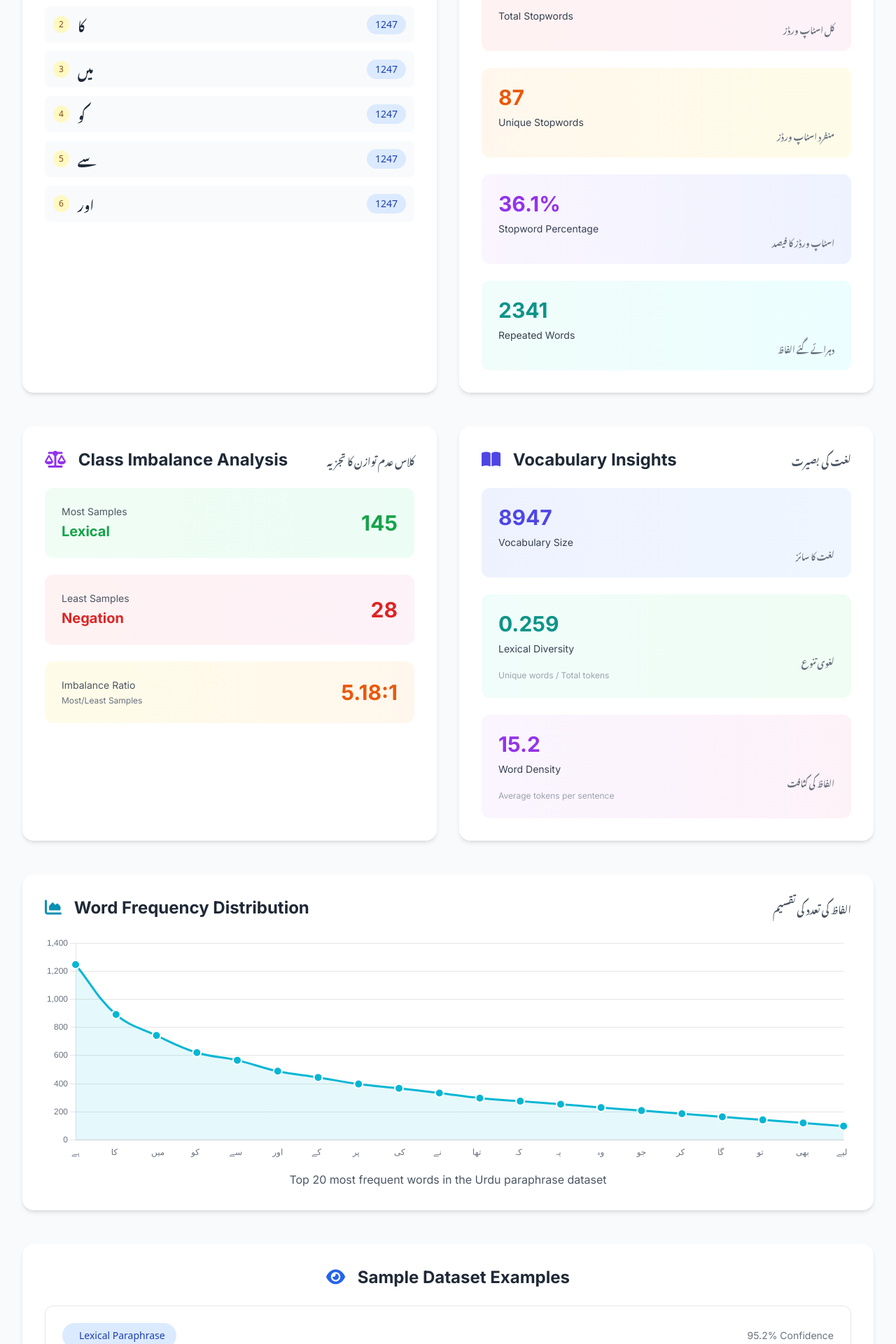
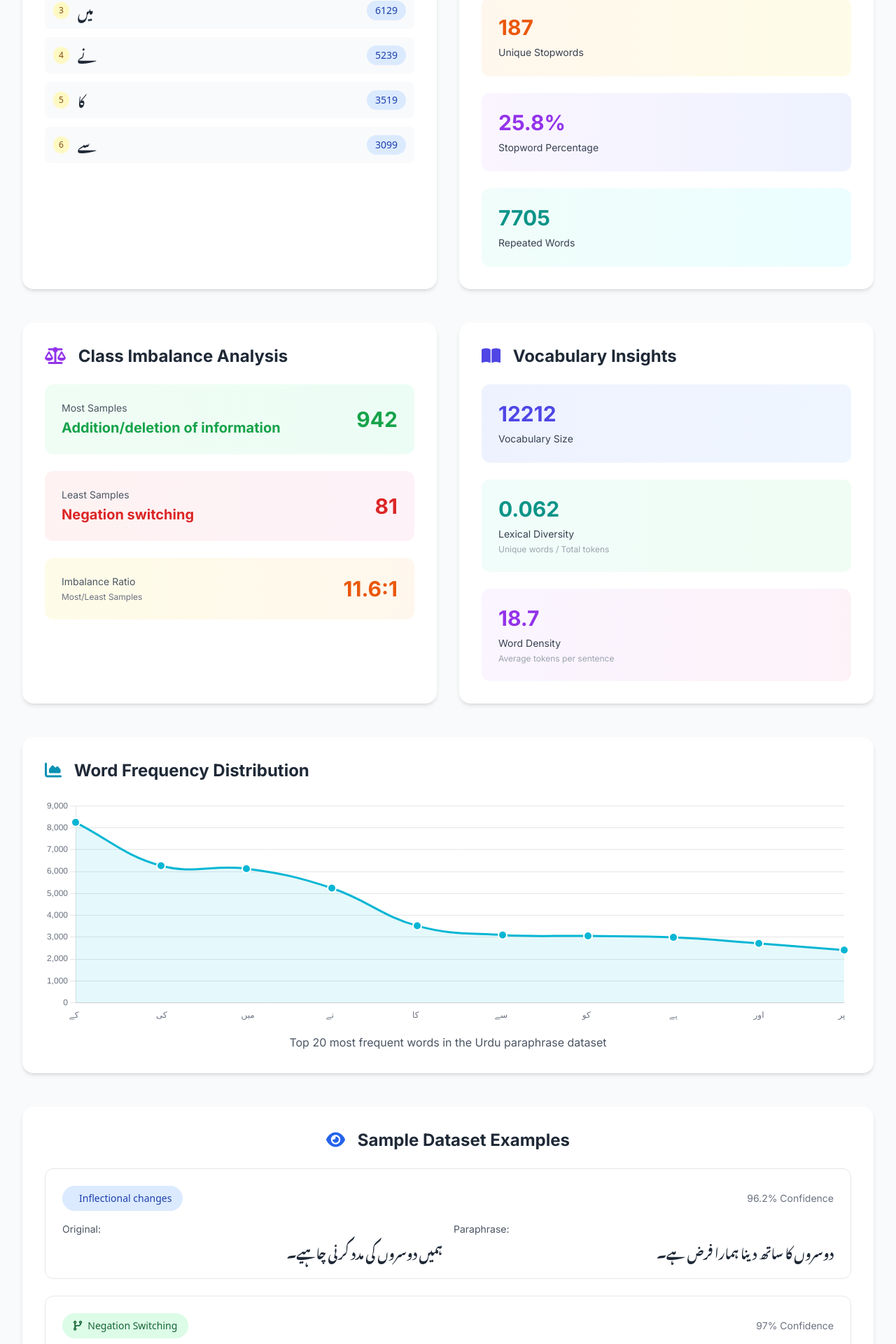
Before and after one commit to mumarasif/urdu-paraphrase-webapp, a Django app: page /eda/ in a window 1280 px wide. Shown: the part 2000-3920 px from the top of the page at 70% size. Run offline with Django 5.2, Linux system fonts and the light colour scheme; parts of the project's set-up code (start-up, migrations or seed data) failed here and were passed over; some libraries are stand-ins or nearby versions; some web fonts are replaced.

Commit message:
Changes in UI and EDA Actual data

```diff
--- a/paraphrase_app/views.py
+++ b/paraphrase_app/views.py
@@ -26,14 +26,16 @@ def document_prediction(request):
 
 def eda(request):
     # Comprehensive sample data for EDA visualizations
-    total_tokens = 34520
-    total_sentences = 2266
-    unique_words = 8947
+    total_tokens = 196254
+    total_sentences = 10500
+    unique_words = 12212
+    urdu_words = ['کے', 'کی', 'میں', 'نے', 'کا', 'سے', 'کو', 'ہے', 'اور', 'پر']
+    counts = [8243, 6262, 6129, 5239, 3519, 3099, 3057, 2990, 2713, 2412]
 
     context = {
         # Corpus Overview
         'corpus_stats': {
-            'total_sentence_pairs': 1133,
+            'total_sentence_pairs': 5250,
             'total_sentences': total_sentences,
             'total_tokens': total_tokens,
             'unique_words': unique_words,
@@ -44,39 +46,40 @@ def eda(request):
 
         # Paraphrase Type Distribution
         'class_distribution': {
-            'labels': ['Lexical', 'Syntactic', 'Semantic', 'Morphological', 'Compound', 'Phrasal', 'Structural', 'Contextual', 'Stylistic', 'Discourse', 'Pragmatic', 'Temporal', 'Modal', 'Negation'],
-            'data': [145, 132, 128, 98, 87, 76, 65, 58, 52, 48, 43, 38, 35, 28],
-            'percentages': [12.8, 11.6, 11.3, 8.7, 7.7, 6.7, 5.7, 5.1, 4.6, 4.2, 3.8, 3.4, 3.1, 2.5]
+            'labels': ['Inflectional changes', 'Derivational changes', 'Spelling and format changes', 'Same-polarity substitutions', 'Synthetic–analytic substitutions', 'Opposite-polarity substitutions', 'Diathesis alterations', 'Negation switching', 'Punctuation and format changes', 'Direct/Indirect style alterations', 'Semantic changes', 'Change of order', 'Addition/deletion of information', 'English to Urdu translation changes'],
+            'data': [145, 118, 920, 633, 421, 200, 99, 81, 477, 248, 565, 253, 942, 148],
+            'percentages': [ 4.1, 3.3,26.1, 18.0, 11.9, 5.7, 2.8, 2.3, 13.6, 7.0, 16.0, 7.2, 26.8, 4.2]
         },
 
         # Sentence Length Analysis
         'length_stats': {
-            'labels': ['1-5', '6-10', '11-15', '16-20', '21-25', '26-30', '31+'],
-            'data': [89, 234, 312, 267, 156, 58, 17],
-            'avg_length': 15.8,
+            'labels': json.dumps(['1-5', '6-10', '11-15', '16-20', '21-25', '26-30', '31+']),
+            'data': json.dumps([300, 1383, 1153, 486, 389, 216, 1519]),
+            'avg_length': 36,
             'min_length': 3,
-            'max_length': 42
+            'max_length': 771
         },
 
         # Top Frequent Words
+        'frequent_words_list': list(zip(urdu_words, counts)),  # for template loop
         'frequent_words': {
-            'urdu_words': ['ہے', 'کا', 'میں', 'کو', 'سے', 'اور', 'کے', 'پر', 'کی', 'نے', 'تھا', 'کہ', 'یہ', 'وہ', 'جو', 'کر', 'گا', 'تو', 'بھی', 'لیے'],
-            'counts': [1247, 892, 743, 621, 567, 489, 445, 398, 367, 334, 298, 276, 254, 231, 209, 187, 165, 143, 121, 99]
+            'urdu_words': urdu_words,
+            'counts': counts
         },
 
         # Stopword Statistics
         'stopword_stats': {
-            'total_stopwords': 12456,
-            'unique_stopwords': 87,
-            'stopword_percentage': 36.1,
-            'repeated_words': 2341
+            'total_stopwords': 50616,
+            'unique_stopwords': 187,
+            'stopword_percentage': 25.8,
+            'repeated_words': 7705
         },
 
         # Class Imbalance
         'class_imbalance': {
-            'most_samples': {'type': 'Lexical', 'count': 145},
-            'least_samples': {'type': 'Negation', 'count': 28},
-            'imbalance_ratio': 5.18  # most/least
+            'most_samples': {'type': 'Addition/deletion of information', 'count': 942},
+            'least_samples': {'type': 'Negation switching', 'count': 81},
+            'imbalance_ratio': 11.6  # most/least
         }
     }
     return render(request, 'paraphrase_app/eda.html', context)
--- a/requirements.txt
+++ b/requirements.txt
@@ -43,7 +43,7 @@ mdurl==0.1.2
 ml-dtypes==0.4.1
 mpmath==1.3.0
 namex==0.1.0
-networkx==3.5
+networkx==3.4.2
 numpy==2.0.2
 openpyxl==3.1.5
 opt_einsum==3.4.0
--- a/templates/base.html
+++ b/templates/base.html
@@ -3,7 +3,7 @@
 <head>
     <meta charset="UTF-8">
     <meta name="viewport" content="width=device-width, initial-scale=1.0">
-    <title>{% block title %}Urdu Paraphrase Classification{% endblock %}</title>
+    <title>{% block title %}Urdu Paraphrase Type Identification{% endblock %}</title>
 
     <!-- Tailwind CSS -->
     <script src="https://cdn.tailwindcss.com"></script>
@@ -75,7 +75,7 @@
                     <div class="flex-shrink-0">
                         <h1 class="text-xl font-bold text-gray-800 english-text">
                             <i class="fas fa-language text-indigo-600 mr-2"></i>
-                            Urdu Paraphrase NLP
+                            UPT
                         </h1>
                     </div>
                 </div>
@@ -94,13 +94,13 @@
                            class="text-gray-600 hover:text-indigo-600 px-3 py-2 rounded-md text-sm font-medium english-text transition-colors">
                             <i class="fas fa-edit mr-1"></i> Paraphrase
                         </a>
+                        <a href="{% url 'paraphrase_app:document_prediction' %}"
+                           class="text-gray-600 hover:text-indigo-600 px-3 py-2 rounded-md text-sm font-medium english-text transition-colors">
+                            <i class="fas fa-file-alt mr-1"></i> Document Prediction
+                        </a>
                         <a href="{% url 'paraphrase_app:eda' %}"
                            class="text-gray-600 hover:text-indigo-600 px-3 py-2 rounded-md text-sm font-medium english-text transition-colors">
                             <i class="fas fa-chart-bar mr-1"></i> EDA
-                        </a>
-                        <a href="{% url 'paraphrase_app:document_prediction' %}"
-                           class="text-gray-600 hover:text-indigo-600 px-3 py-2 rounded-md text-sm font-medium english-text transition-colors">
-                            <i class="fas fa-file-alt mr-1"></i> Document Prediction
                         </a>
                         <button id="theme-toggle" class="text-gray-600 hover:text-indigo-600 px-3 py-2 rounded-md text-sm font-medium transition-colors">
                             <i class="fas fa-moon" id="theme-icon"></i>
@@ -129,11 +129,11 @@
                 <a href="{% url 'paraphrase_app:paraphrase' %}" class="block text-gray-600 hover:text-indigo-600 px-3 py-2 rounded-md text-base font-medium">
                     <i class="fas fa-edit mr-2"></i> Paraphrase
                 </a>
+                <a href="{% url 'paraphrase_app:document_prediction' %}" class="block text-gray-600 hover:text-indigo-600 px-3 py-2 rounded-md text-base font-medium">
+                    <i class="fas fa-file-alt mr-2"></i> Document Prediction
+                </a>
                 <a href="{% url 'paraphrase_app:eda' %}" class="block text-gray-600 hover:text-indigo-600 px-3 py-2 rounded-md text-base font-medium">
                     <i class="fas fa-chart-bar mr-2"></i> EDA
-                </a>
-                <a href="{% url 'paraphrase_app:document_prediction' %}" class="block text-gray-600 hover:text-indigo-600 px-3 py-2 rounded-md text-base font-medium">
-                    <i class="fas fa-file-alt mr-2"></i> Document Prediction
                 </a>
             </div>
         </div>
@@ -151,10 +151,7 @@
             <div class="text-center">
                 <p class="text-gray-600 english-text">
                     <i class="fas fa-graduation-cap mr-2 text-indigo-600"></i>
-                    Final Year Project – Urdu Paraphrase Type Identification 2025
-                </p>
-                <p class="text-sm text-gray-500 mt-2 english-text">
-                    Developed with ❤️ for Natural Language Processing Research
+                    2025 © UPT. All rights reserved.
                 </p>
             </div>
         </div>
--- a/templates/paraphrase_app/document_prediction.html
+++ b/templates/paraphrase_app/document_prediction.html
@@ -1,6 +1,6 @@
 {% extends 'base.html' %}
 
-{% block title %}Document Prediction - Urdu Paraphrase Classification{% endblock %}
+{% block title %}Document Prediction -Urdu Paraphrase Type Identification{% endblock %}
 
 {% block content %}
 <div class="max-w-4xl mx-auto px-4 sm:px-6 lg:px-8 py-12">
--- a/templates/paraphrase_app/eda.html
+++ b/templates/paraphrase_app/eda.html
@@ -1,6 +1,6 @@
 {% extends 'base.html' %}
 
-{% block title %}EDA - Urdu Paraphrase Classification{% endblock %}
+{% block title %}EDA - Urdu Paraphrase Type Identification{% endblock %}
 
 {% block content %}
 <div class="max-w-7xl mx-auto px-4 sm:px-6 lg:px-8 py-12">
@@ -10,9 +10,6 @@
             <i class="fas fa-chart-bar mr-3 text-purple-600"></i>
             Dataset Analysis & Insights
         </h1>
-        <h2 class="text-2xl font-semibold urdu-text mb-4">
-            ڈیٹاسیٹ کا تجزیہ اور بصیرت
-        </h2>
         <p class="text-gray-600 english-text max-w-3xl mx-auto">
             Comprehensive visual insights and statistical analysis of our Urdu paraphrase dataset used for training the classification model.
         </p>
@@ -31,7 +28,6 @@
                 </div>
                 <div class="text-3xl font-bold text-gray-800 english-text">{{ corpus_stats.total_sentence_pairs|floatformat:0 }}</div>
                 <div class="text-sm text-gray-600 english-text">Total Sentence Pairs</div>
-                <div class="text-xs text-gray-500 urdu-text mt-1">کل جملوں کے جوڑے</div>
             </div>
 
             <div class="bg-white rounded-2xl p-6 card-shadow text-center">
@@ -40,7 +36,6 @@
                 </div>
                 <div class="text-3xl font-bold text-gray-800 english-text">{{ corpus_stats.total_sentences|floatformat:0 }}</div>
                 <div class="text-sm text-gray-600 english-text">Total Sentences</div>
-                <div class="text-xs text-gray-500 urdu-text mt-1">کل جملے</div>
             </div>
 
             <div class="bg-white rounded-2xl p-6 card-shadow text-center">
@@ -49,7 +44,6 @@
                 </div>
                 <div class="text-3xl font-bold text-gray-800 english-text">{{ corpus_stats.total_tokens|floatformat:0 }}</div>
                 <div class="text-sm text-gray-600 english-text">Total Tokens</div>
-                <div class="text-xs text-gray-500 urdu-text mt-1">کل ٹوکنز</div>
             </div>
 
             <div class="bg-white rounded-2xl p-6 card-shadow text-center">
@@ -58,7 +52,6 @@
                 </div>
                 <div class="text-3xl font-bold text-gray-800 english-text">{{ corpus_stats.unique_words|floatformat:0 }}</div>
                 <div class="text-sm text-gray-600 english-text">Unique Words</div>
-                <div class="text-xs text-gray-500 urdu-text mt-1">منفرد الفاظ</div>
             </div>
         </div>
     </div>
@@ -72,7 +65,6 @@
                     <i class="fas fa-chart-bar mr-3 text-indigo-600"></i>
                     Paraphrase Type Distribution
                 </h3>
-                <p class="text-sm text-gray-600 urdu-text">پیرافریز کی اقسام کی تقسیم</p>
             </div>
             <div class="h-96">
                 <canvas id="classDistributionChart"></canvas>
@@ -86,7 +78,6 @@
                     <i class="fas fa-pie-chart mr-3 text-pink-600"></i>
                     Percentage Distribution
                 </h3>
-                <p class="text-sm text-gray-600 urdu-text">فیصد تقسیم</p>
             </div>
             <div class="h-96">
                 <canvas id="pieChart"></canvas>
@@ -101,7 +92,6 @@
                 <i class="fas fa-ruler mr-3 text-green-600"></i>
                 Sentence Length Analysis
             </h3>
-            <p class="text-sm text-gray-600 urdu-text">جملوں کی لمبائی کا تجزیہ</p>
         </div>
 
         <!-- Length Statistics -->
@@ -109,17 +99,14 @@
             <div class="bg-gradient-to-br from-blue-50 to-indigo-50 rounded-xl p-6 text-center">
                 <div class="text-2xl font-bold text-blue-600 english-text mb-2">{{ length_stats.avg_length }}</div>
                 <div class="text-sm text-gray-700 english-text">Average Length</div>
-                <div class="text-xs text-gray-500 urdu-text">اوسط لمبائی</div>
             </div>
             <div class="bg-gradient-to-br from-green-50 to-emerald-50 rounded-xl p-6 text-center">
                 <div class="text-2xl font-bold text-green-600 english-text mb-2">{{ length_stats.min_length }}</div>
                 <div class="text-sm text-gray-700 english-text">Minimum Length</div>
-                <div class="text-xs text-gray-500 urdu-text">کم سے کم لمبائی</div>
             </div>
             <div class="bg-gradient-to-br from-red-50 to-pink-50 rounded-xl p-6 text-center">
                 <div class="text-2xl font-bold text-red-600 english-text mb-2">{{ length_stats.max_length }}</div>
                 <div class="text-sm text-gray-700 english-text">Maximum Length</div>
-                <div class="text-xs text-gray-500 urdu-text">زیادہ سے زیادہ لمبائی</div>
             </div>
         </div>
 
@@ -140,17 +127,16 @@
                     <i class="fas fa-list-ol mr-3 text-yellow-600"></i>
                     Top Frequent Words
                 </h3>
-                <p class="text-sm text-gray-600 urdu-text">سب سے زیادہ استعمال ہونے والے الفاظ</p>
             </div>
             <div class="h-96 overflow-y-auto">
                 <div class="space-y-3">
-                    {% for word in frequent_words.urdu_words|slice:":10" %}
+                    {% for word, count in frequent_words_list|slice:":10" %}
                     <div class="flex items-center justify-between p-3 bg-gray-50 rounded-lg">
                         <div class="flex items-center">
                             <span class="bg-yellow-100 text-yellow-800 px-2 py-1 rounded-full text-xs font-medium mr-3">{{ forloop.counter }}</span>
                             <span class="urdu-text text-lg font-medium text-gray-800">{{ word }}</span>
                         </div>
-                        <span class="bg-blue-100 text-blue-800 px-3 py-1 rounded-full text-sm font-medium">{{ frequent_words.counts|slice:forloop.counter0|first }}</span>
+                        <span class="bg-blue-100 text-blue-800 px-3 py-1 rounded-full text-sm font-medium">{{ count }}</span>
                     </div>
                     {% endfor %}
                 </div>
@@ -164,28 +150,23 @@
                     <i class="fas fa-filter mr-3 text-red-600"></i>
                     Stopword Statistics
                 </h3>
-                <p class="text-sm text-gray-600 urdu-text">اسٹاپ ورڈز کی تفصیلات</p>
             </div>
             <div class="space-y-6">
                 <div class="bg-gradient-to-r from-red-50 to-pink-50 rounded-xl p-6">
                     <div class="text-3xl font-bold text-red-600 english-text mb-2">{{ stopword_stats.total_stopwords|floatformat:0 }}</div>
                     <div class="text-sm text-gray-700 english-text">Total Stopwords</div>
-                    <div class="text-xs text-gray-500 urdu-text">کل اسٹاپ ورڈز</div>
                 </div>
                 <div class="bg-gradient-to-r from-orange-50 to-yellow-50 rounded-xl p-6">
                     <div class="text-3xl font-bold text-orange-600 english-text mb-2">{{ stopword_stats.unique_stopwords }}</div>
                     <div class="text-sm text-gray-700 english-text">Unique Stopwords</div>
-                    <div class="text-xs text-gray-500 urdu-text">منفرد اسٹاپ ورڈز</div>
                 </div>
                 <div class="bg-gradient-to-r from-purple-50 to-indigo-50 rounded-xl p-6">
                     <div class="text-3xl font-bold text-purple-600 english-text mb-2">{{ stopword_stats.stopword_percentage }}%</div>
                     <div class="text-sm text-gray-700 english-text">Stopword Percentage</div>
-                    <div class="text-xs text-gray-500 urdu-text">اسٹاپ ورڈز کا فیصد</div>
-                </div>
+                    </div>
                 <div class="bg-gradient-to-r from-teal-50 to-cyan-50 rounded-xl p-6">
                     <div class="text-3xl font-bold text-teal-600 english-text mb-2">{{ stopword_stats.repeated_words|floatformat:0 }}</div>
                     <div class="text-sm text-gray-700 english-text">Repeated Words</div>
-                    <div class="text-xs text-gray-500 urdu-text">دہرائے گئے الفاظ</div>
                 </div>
             </div>
         </div>
@@ -200,7 +181,6 @@
                     <i class="fas fa-balance-scale mr-3 text-purple-600"></i>
                     Class Imbalance Analysis
                 </h3>
-                <p class="text-sm text-gray-600 urdu-text">کلاس عدم توازن کا تجزیہ</p>
             </div>
             <div class="space-y-6">
                 <div class="bg-gradient-to-r from-green-50 to-emerald-50 rounded-xl p-6">
@@ -240,24 +220,20 @@
                     <i class="fas fa-book-open mr-3 text-indigo-600"></i>
                     Vocabulary Insights
                 </h3>
-                <p class="text-sm text-gray-600 urdu-text">لغت کی بصیرت</p>
             </div>
             <div class="space-y-6">
                 <div class="bg-gradient-to-r from-indigo-50 to-blue-50 rounded-xl p-6">
                     <div class="text-3xl font-bold text-indigo-600 english-text mb-2">{{ corpus_stats.vocabulary_size|floatformat:0 }}</div>
                     <div class="text-sm text-gray-700 english-text">Vocabulary Size</div>
-                    <div class="text-xs text-gray-500 urdu-text">لغت کا سائز</div>
                 </div>
                 <div class="bg-gradient-to-r from-teal-50 to-green-50 rounded-xl p-6">
                     <div class="text-3xl font-bold text-teal-600 english-text mb-2">{{ corpus_stats.lexical_diversity|floatformat:3 }}</div>
                     <div class="text-sm text-gray-700 english-text">Lexical Diversity</div>
-                    <div class="text-xs text-gray-500 urdu-text">لغوی تنوع</div>
                     <div class="text-xs text-gray-400 english-text mt-1">Unique words / Total tokens</div>
                 </div>
                 <div class="bg-gradient-to-r from-purple-50 to-pink-50 rounded-xl p-6">
                     <div class="text-3xl font-bold text-purple-600 english-text mb-2">{{ corpus_stats.word_density|floatformat:1 }}</div>
                     <div class="text-sm text-gray-700 english-text">Word Density</div>
-                    <div class="text-xs text-gray-500 urdu-text">الفاظ کی کثافت</div>
                     <div class="text-xs text-gray-400 english-text mt-1">Average tokens per sentence</div>
                 </div>
             </div>
@@ -271,7 +247,6 @@
                 <i class="fas fa-chart-area mr-3 text-cyan-600"></i>
                 Word Frequency Distribution
             </h3>
-            <p class="text-sm text-gray-600 urdu-text">الفاظ کی تعدد کی تقسیم</p>
         </div>
         <div class="h-80">
             <canvas id="wordFrequencyChart"></canvas>
@@ -293,18 +268,18 @@
             <div class="border border-gray-200 rounded-xl p-6 hover:shadow-md transition-shadow">
                 <div class="flex items-center justify-between mb-4">
                     <span class="bg-blue-100 text-blue-800 px-4 py-2 rounded-full text-sm font-medium">
-                        <i class="fas fa-word mr-2"></i>Lexical Paraphrase
+                        <i class="fas fa-word mr-2"></i>Inflectional changes
                     </span>
-                    <span class="text-sm text-gray-500 english-text">95.2% Confidence</span>
+                    <span class="text-sm text-gray-500 english-text">96.2% Confidence</span>
                 </div>
                 <div class="grid md:grid-cols-2 gap-4">
                     <div>
                         <p class="text-sm text-gray-600 english-text mb-2">Original:</p>
-                        <p class="urdu-text text-gray-800 text-lg">میں کل دفتر جاؤں گا</p>
+                        <p class="urdu-text text-gray-800 text-lg">ہمیں دوسروں کی مدد کرنی چاہیے۔</p>
                     </div>
                     <div>
                         <p class="text-sm text-gray-600 english-text mb-2">Paraphrase:</p>
-                        <p class="urdu-text text-gray-800 text-lg">میں کل کام پر جاؤں گا</p>
+                        <p class="urdu-text text-gray-800 text-lg">دوسروں کا ساتھ دینا ہمارا فرض ہے۔</p>
                     </div>
                 </div>
             </div>
@@ -313,18 +288,18 @@
             <div class="border border-gray-200 rounded-xl p-6 hover:shadow-md transition-shadow">
                 <div class="flex items-center justify-between mb-4">
                     <span class="bg-green-100 text-green-800 px-4 py-2 rounded-full text-sm font-medium">
-                        <i class="fas fa-code-branch mr-2"></i>Syntactic Paraphrase
+                        <i class="fas fa-code-branch mr-2"></i>Negation Switching
                     </span>
-                    <span class="text-sm text-gray-500 english-text">89.7% Confidence</span>
+                    <span class="text-sm text-gray-500 english-text">97% Confidence</span>
                 </div>
                 <div class="grid md:grid-cols-2 gap-4">
                     <div>
                         <p class="text-sm text-gray-600 english-text mb-2">Original:</p>
-                        <p class="urdu-text text-gray-800 text-lg">بچہ کھیل رہا ہے</p>
+                        <p class="urdu-text text-gray-800 text-lg">وہ خوش ہے۔</p>
                     </div>
                     <div>
                         <p class="text-sm text-gray-600 english-text mb-2">Paraphrase:</p>
-                        <p class="urdu-text text-gray-800 text-lg">کھیل رہا ہے بچہ</p>
+                        <p class="urdu-text text-gray-800 text-lg">وہ ناخوش نہیں ہے۔</p>
                     </div>
                 </div>
             </div>
```
Also changed, not shown: templates/paraphrase_app/classify.html (+3 -4 lines), templates/paraphrase_app/home.html (+3 -11 lines), templates/paraphrase_app/paraphrase.html (+2 -5 lines), 1 other file.
